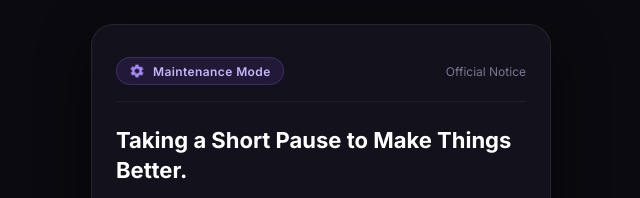
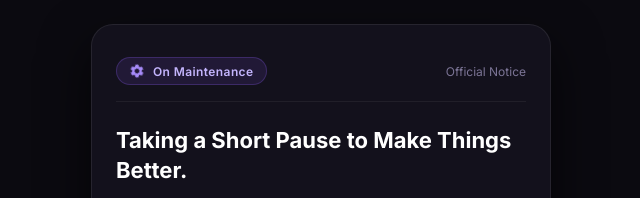
Before and after one commit to onboardglobal1-oss/ashraful-unique-shop, a plain HTML site: page index.html in a window 1280 px wide. Shown: the top 198 px of the page, 319-959 px from the left. Drawn offline with Linux system fonts and the light colour scheme.

Commit message:
Update index.html

```diff
--- a/index.html
+++ b/index.html
@@ -178,7 +178,7 @@
         <svg class="gear-spin" viewBox="0 0 24 24">
           <path d="M19.14,12.94c0.04-0.3,0.06-0.61,0.06-0.94c0-0.32-0.02-0.64-0.07-0.94l2.03-1.58c0.18-0.14,0.23-0.41,0.12-0.61 l-1.92-3.32c-0.12-0.22-0.37-0.29-0.59-0.22l-2.39,0.96c-0.5-0.38-1.03-0.7-1.62-0.94L14.4,2.81c-0.04-0.24-0.24-0.41-0.48-0.41 h-3.84c-0.24,0-0.43,0.17-0.47,0.41L9.25,5.35C8.66,5.59,8.12,5.92,7.63,6.3L5.24,5.34C5.02,5.27,4.77,5.34,4.65,5.56 L2.73,8.88c-0.11,0.2-0.06,0.47,0.12,0.61l2.03,1.58c-0.05,0.3-0.07,0.62-0.07,0.94s0.02,0.64,0.07,0.94l-2.03,1.58 c-0.18,0.14-0.23,0.41-0.12,0.61l1.92,3.32c0.12,0.22,0.37,0.29,0.59,0.22l2.39-0.96c0.5,0.38,1.03,0.7,1.62,0.94l0.36,2.54 c0.05,0.24,0.24,0.41,0.48,0.41h3.84c0.24,0,0.44-0.17,0.47-0.41l0.36-2.54c0.59-0.24,1.13-0.56,1.62-0.94l2.39,0.96 c0.22,0.08,0.47,0.01,0.59-0.22l1.92-3.32c0.11-0.2,0.06-0.47-0.12-0.61L19.14,12.94z M12,15.6c-1.98,0-3.6-1.62-3.6-3.6 s1.62-3.6,3.6-3.6s3.6,1.62,3.6,3.6S13.98,15.6,12,15.6z"/>
         </svg>
-        Maintenance Mode
+        On Maintenance
       </div>
       <span class="date-tag">Official Notice</span>
     </div>
```
